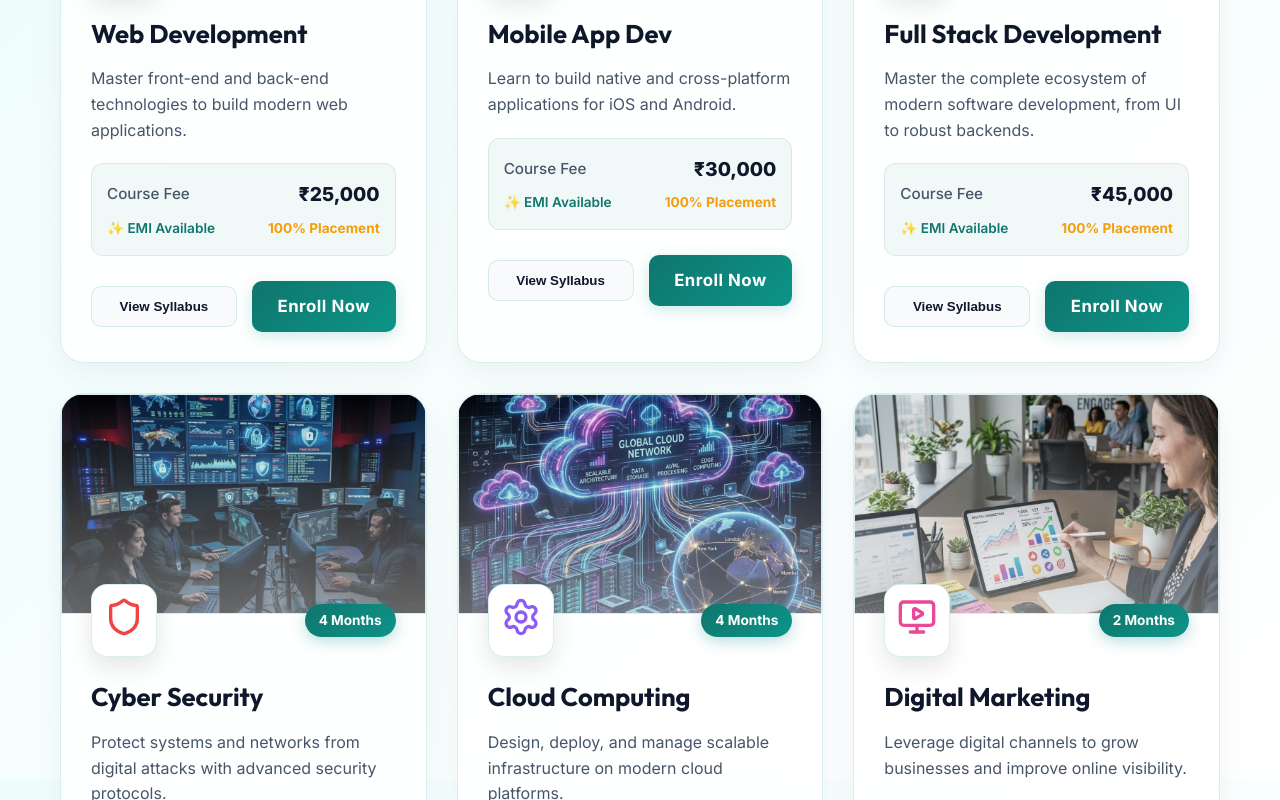
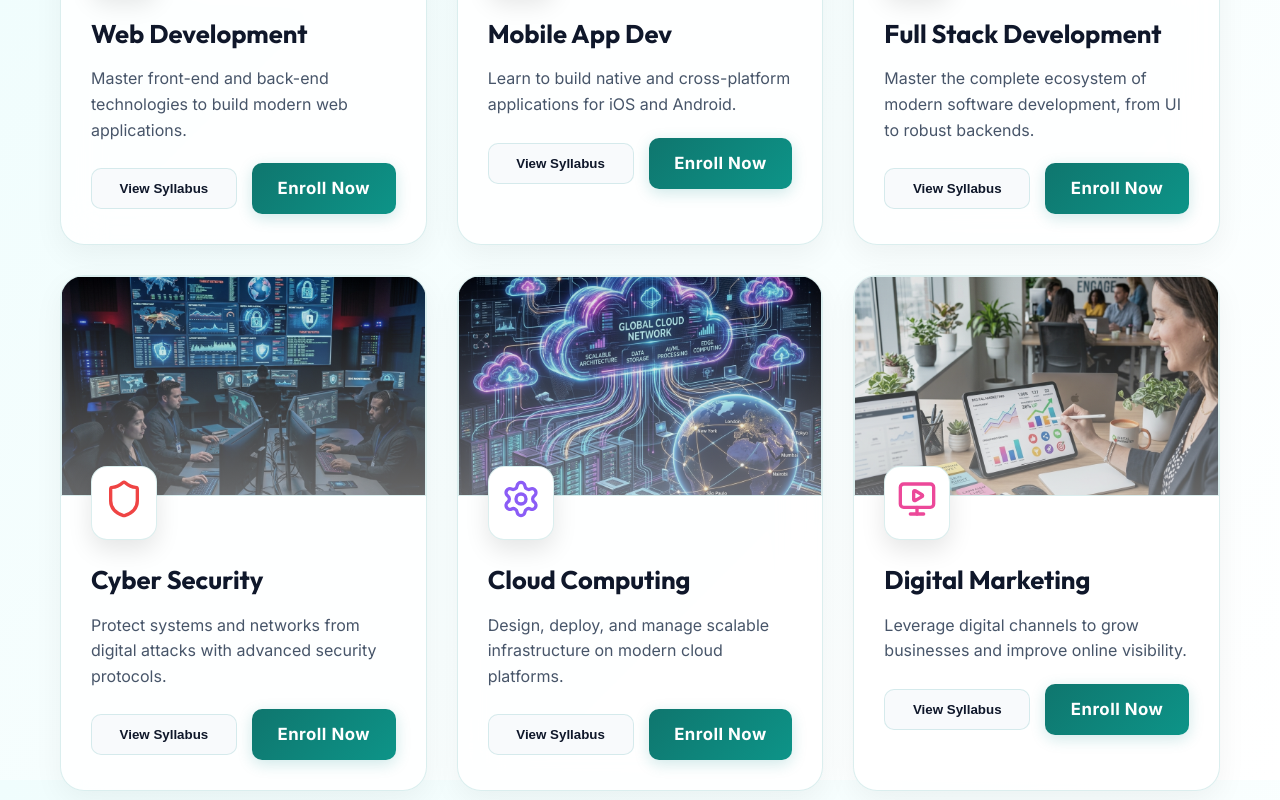
Before and after one commit to abish05/FTI-WEBSITE, a React (Vite) app: page /courses in a window 1280 px wide. Shown: the part 820-1620 px from the top of the page. Built offline with nearby package versions, Linux system fonts and the light colour scheme.

Commit message:
Remove course fee, duration, and EMI labels from Courses page

```diff
--- a/src/pages/Courses.jsx
+++ b/src/pages/Courses.jsx
@@ -126,23 +126,13 @@ const Courses = () => {
                             <div className="image-overlay"></div>
                         </div>
                         <div style={{ padding: '30px' }}>
-                            <div style={{ display: 'flex', justifyContent: 'space-between', alignItems: 'center', marginBottom: '20px', marginTop: '-60px', position: 'relative', zIndex: 2 }}>
-                                <div style={{ background: 'var(--bg-primary)', width: 'fit-content', padding: '12px', borderRadius: '16px', border: '1px solid var(--glass-border)', boxShadow: '0 10px 25px rgba(0,0,0,0.1)' }}>{domain.icon}</div>
-                                <div style={{ background: 'linear-gradient(135deg, var(--accent), var(--accent-secondary))', color: 'white', padding: '6px 14px', borderRadius: '20px', fontSize: '0.85rem', fontWeight: 'bold', boxShadow: '0 4px 15px rgba(17, 138, 139, 0.3)' }}>{domain.duration}</div>
+                            <div style={{ marginBottom: '20px', marginTop: '-60px', position: 'relative', zIndex: 2, background: 'var(--bg-primary)', width: 'fit-content', padding: '12px', borderRadius: '16px', border: '1px solid var(--glass-border)', boxShadow: '0 10px 25px rgba(0,0,0,0.1)' }}>
+                                {domain.icon}
                             </div>
                             <h3 style={{ fontSize: '1.6rem', marginBottom: '12px' }}>{domain.title}</h3>
                             <p style={{ color: 'var(--text-secondary)', lineHeight: '1.6', marginBottom: '20px', minHeight: '50px' }}>{domain.desc}</p>
 
-                            <div style={{ padding: '15px', background: 'rgba(15, 118, 110, 0.05)', borderRadius: '12px', marginBottom: '25px', border: '1px solid rgba(15, 118, 110, 0.1)' }}>
-                                <div style={{ display: 'flex', justifyContent: 'space-between', alignItems: 'center', marginBottom: '8px' }}>
-                                    <span style={{ fontSize: '0.95rem', color: 'var(--text-secondary)', fontWeight: '500' }}>Course Fee</span>
-                                    <span style={{ fontWeight: '800', color: 'var(--text-primary)', fontSize: '1.2rem' }}>{domain.price}</span>
-                                </div>
-                                <div style={{ display: 'flex', justifyContent: 'space-between', alignItems: 'center' }}>
-                                    <span style={{ fontSize: '0.85rem', color: 'var(--accent)', fontWeight: '600' }}>✨ EMI Available</span>
-                                    <span style={{ fontSize: '0.85rem', color: '#f59e0b', fontWeight: '700' }}>100% Placement</span>
-                                </div>
-                            </div>
+
 
                             <div style={{ display: 'flex', alignItems: 'center', gap: '15px' }}>
                                 <button onClick={() => setSelectedCourse(domain)} style={{ flex: 1, background: 'var(--bg-secondary)', border: '1px solid var(--glass-border)', color: 'var(--text-primary)', fontWeight: '600', cursor: 'pointer', padding: '12px', borderRadius: '10px', transition: 'all 0.2s' }} onMouseEnter={(e) => e.currentTarget.style.background = 'rgba(0,0,0,0.05)'} onMouseLeave={(e) => e.currentTarget.style.background = 'var(--bg-secondary)'}>
```
